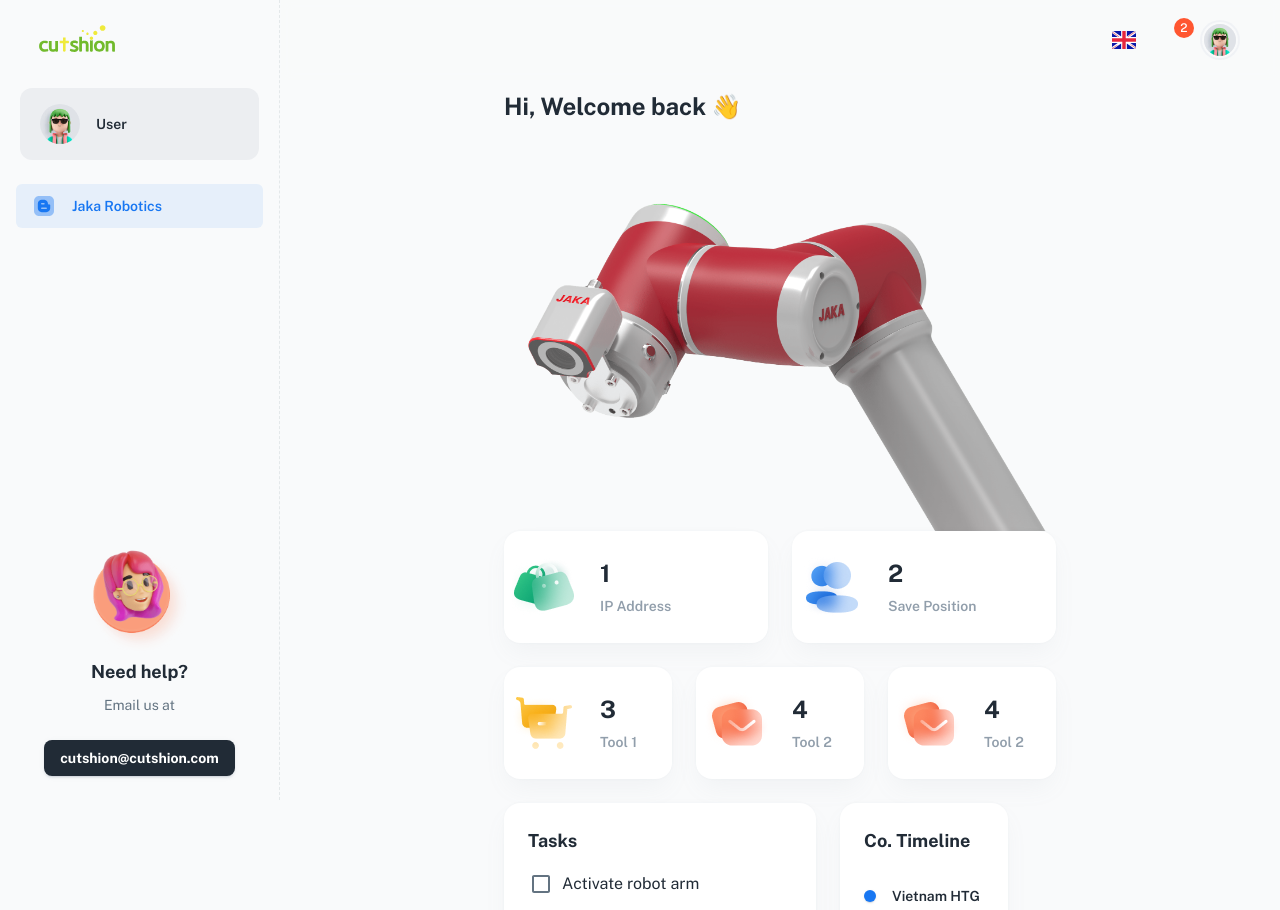
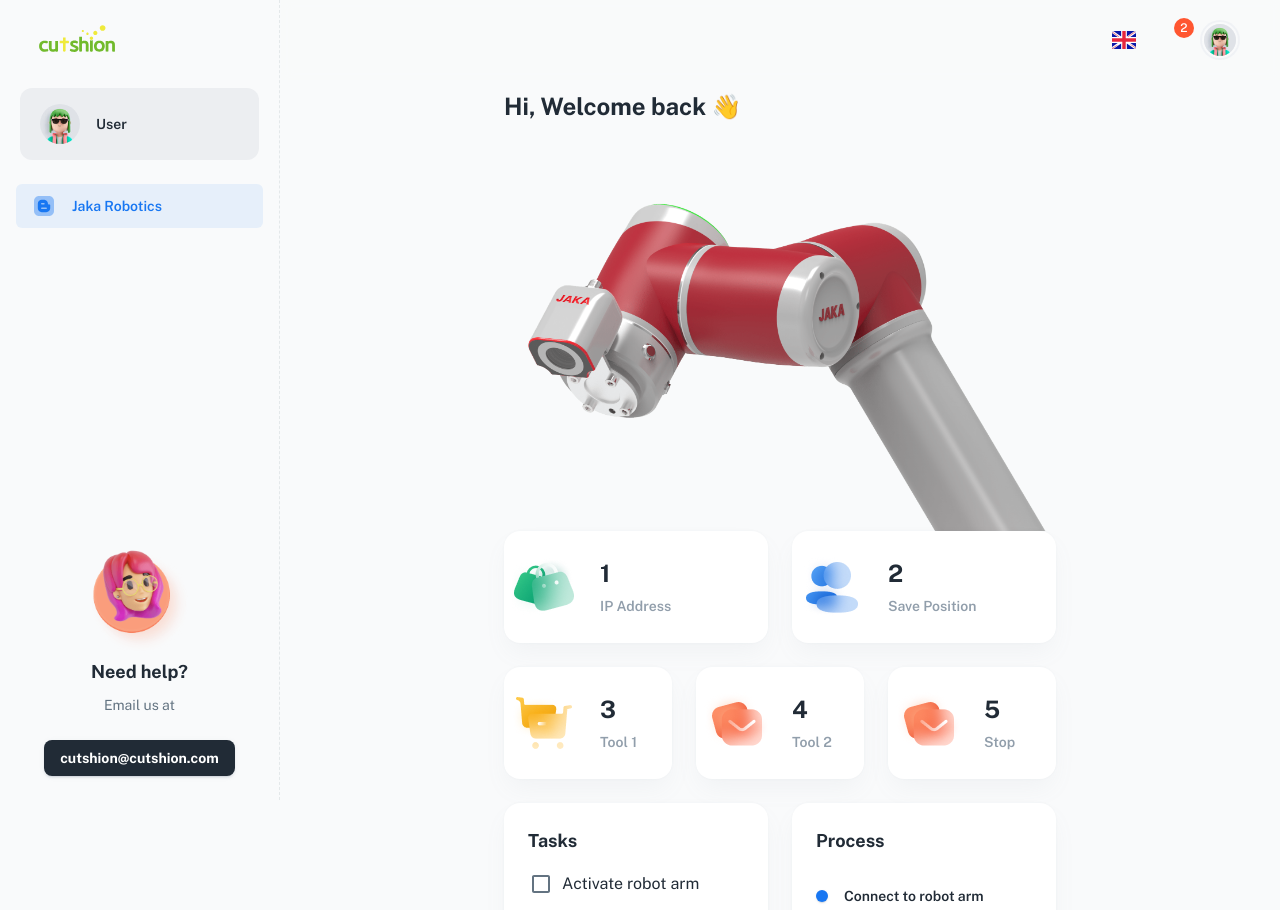
Before and after one commit to CutshionFramework/Pionoid, a React (Vite) app: page / in a window 1280 px wide. Shown: the top 910 px of the page. Built offline with nearby package versions, Linux system fonts and the light colour scheme; some icons are missing.

Commit message:
jaka section edits

```diff
--- a/src/sections/overview/app-order-timeline.jsx
+++ b/src/sections/overview/app-order-timeline.jsx
@@ -9,8 +9,6 @@ import TimelineContent from '@mui/lab/TimelineContent';
 import TimelineSeparator from '@mui/lab/TimelineSeparator';
 import TimelineConnector from '@mui/lab/TimelineConnector';
 import TimelineItem, { timelineItemClasses } from '@mui/lab/TimelineItem';
-
-
 
 // ----------------------------------------------------------------------
 
@@ -46,9 +44,9 @@ AnalyticsOrderTimeline.propTypes = {
 // ----------------------------------------------------------------------
 
 function OrderItem({ item, lastTimeline }) {
-  const { type, title, time } = item;
-  // Extract the year from the time
-  const year = new Date(time).getFullYear();
+  const { type, title, text } = item;
+
+  const timeText = text.join('-');
   return (
     <TimelineItem>
       <TimelineSeparator>
@@ -68,7 +66,7 @@ function OrderItem({ item, lastTimeline }) {
         <Typography variant="subtitle2">{title}</Typography>
 
         <Typography variant="caption" sx={{ color: 'text.disabled' }}>
-          {year}
+          {timeText}
         </Typography>
       </TimelineContent>
     </TimelineItem>
--- a/src/sections/overview/view/app-view.jsx
+++ b/src/sections/overview/view/app-view.jsx
@@ -63,14 +63,14 @@ export default function AppView() {
 
         <Grid xs={11} sm={6} md={4}>
           <AppWidgetSummary
-            title="Tool 2"
-            total={4}
+            title="Stop"
+            total={5}
             color="Run Project"
             icon={<img alt="icon" src="/assets/icons/glass/ic_glass_message.png" />}
           />
         </Grid>
 
-        <Grid xs={11} md={5} lg={7}>
+        <Grid xs={10} md={4} lg={6}>
           <AppTasks
             title="Tasks"
             list={[
@@ -84,21 +84,21 @@ export default function AppView() {
         </Grid>
 
 
-        <Grid xs={12} md={6} lg={4}>
+        <Grid xs={13} md={7} lg={6}>
           <AppOrderTimeline
-            title="Co. Timeline"
+            title="Process"
             list={[...Array(3)].map((_, index) => ({
               id: faker.string.uuid(),
               title: [
-                'Vietnam HTG MOU, India robot cooking contract,capital increase4x, Hyundai PNS welding robot contract',
-                'R&D center estblished, capital increase2x, venture business recognition',
-                'Establishment of Cutshion Co., Ltd.',
+                'Connect to robot arm',
+                'Move and Save different positions',
+                'Execute your robot automation project',
               ][index],
               type: `order${index + 1}`,
-              time: [
-                '2024',
-                '2023',
-                '2022',
+              text: [
+                ['2 min aprox'],
+                ['4 min aprox'],
+                ['1 sec'],
               ][index],
             }))}
           />
```
Also changed, not shown: 1 other file (tests, documents, lock files or other folders).
